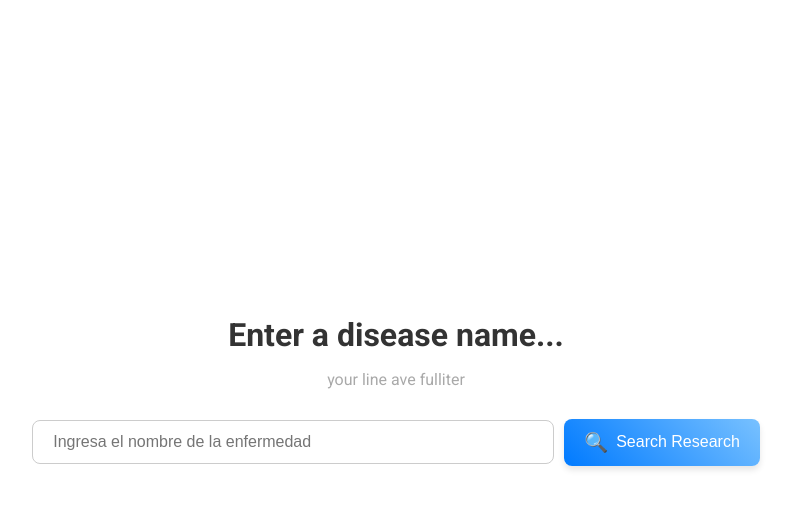
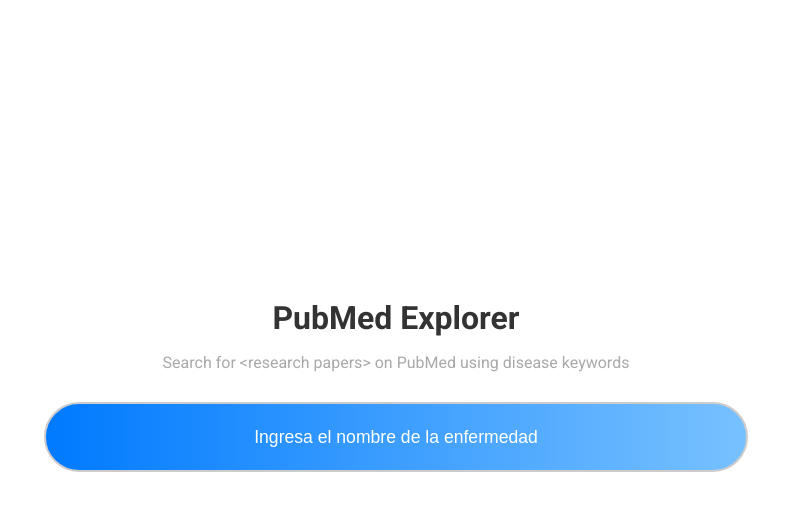
Before and after one commit to yago-mendoza/PubMedExplorer, a Flask app: page / in a window 1280 px wide. Shown: the top 511 px of the page, without its empty margins (244-1035 px from the left). Run offline with Flask 3, Linux system fonts and the light colour scheme.

Commit message:
feat: enhanced the rounded visualisation of the text form

```diff
--- a/static/css/styles.css
+++ b/static/css/styles.css
@@ -28,42 +28,47 @@
 }
 
 .search-form {
+    position: relative;
     display: flex;
     justify-content: center;
     align-items: center;
-    gap: 10px;
-    margin-bottom: 40px;
+    margin-bottom: 50px;
+    width: 100%;
 }
 
 .search-form input {
-    padding: 12px 20px;
-    font-size: 1em;
-    width: 60%;
-    border: 1px solid #ccc;
-    border-radius: 8px;
+    padding: 20px 30px;
+    font-size: 1.1em;
+    width: 80%;
+    border: 2px solid #ccc;
+    border-radius: 9999px;
+    background: linear-gradient(to right, #007AFF, #78C1FF);
+    color: #ffffff;
+    outline: none;
+    line-height: 1.5;
+    text-align: center;
+}
+
+.search-form input::placeholder {
+    color: #ffffff;
+}
+
+.search-form .search-icon {
+    position: absolute;
+    left: 15px;
+    top: 50%;
+    transform: translateY(-50%);
+    color: #ffffff;
+    font-size: 1.2em;
+    cursor: pointer;
 }
 
 .search-form button {
-    display: flex;
-    align-items: center;
-    padding: 12px 20px;
-    font-size: 1em;
-    color: #ffffff;
-    background: linear-gradient(45deg, #007AFF, #78C1FF);
-    border: none;
-    border-radius: 8px;
-    cursor: pointer;
-    box-shadow: 0 4px 6px rgba(0, 0, 0, 0.1);
-    transition: background 0.3s ease;
+    display: none;
 }
 
-.search-form button:hover {
-    background: linear-gradient(45deg, #005bb5, #5aa9e6);
-}
-
-.search-icon {
-    margin-right: 8px;
-    font-size: 1.2em;
+.search-form .search-icon:hover {
+    opacity: 0.8;
 }
 
 .results {
--- a/static/js/LoadingAnimation.jsx
+++ b/static/js/LoadingAnimation.jsx
@@ -1,3 +1,5 @@
+// Note: This animation component is currently unused in the project. It remains included for potential future integration of advanced React elements.
+
 import React, { useEffect, useRef } from 'react';
 import ReactDOM from 'react-dom';
 
--- a/static/js/scripts.js
+++ b/static/js/scripts.js
@@ -62,3 +62,8 @@
     const overlay = document.getElementById('loading-overlay');
     overlay.style.display = 'none';
 }
+
+// Optional: Allow clicking the search icon to submit the form
+document.querySelector('.search-icon').addEventListener('click', () => {
+    document.getElementById('search-form').dispatchEvent(new Event('submit'));
+});
--- a/templates/index.html
+++ b/templates/index.html
@@ -9,11 +9,11 @@
 <body>
     <div class="container">
         <header>
-            <h1>Enter a disease name...</h1>
-            <p class="subtitle">your line ave fulliter</p>
+            <h1>PubMed Explorer</h1>
+            <p class="subtitle">Search for &lt;research papers&gt; on PubMed using disease keywords</p>
         </header>
         <form id="search-form" class="search-form">
-            <input type="text" name="disease" placeholder="Ingresa el nombre de la enfermedad" required>
+            <input type="text" name="disease" autocomplete="off" placeholder="Ingresa el nombre de la enfermedad" required>
             <button type="submit">
                 <span class="search-icon">🔍</span> Search Research
             </button>
```
